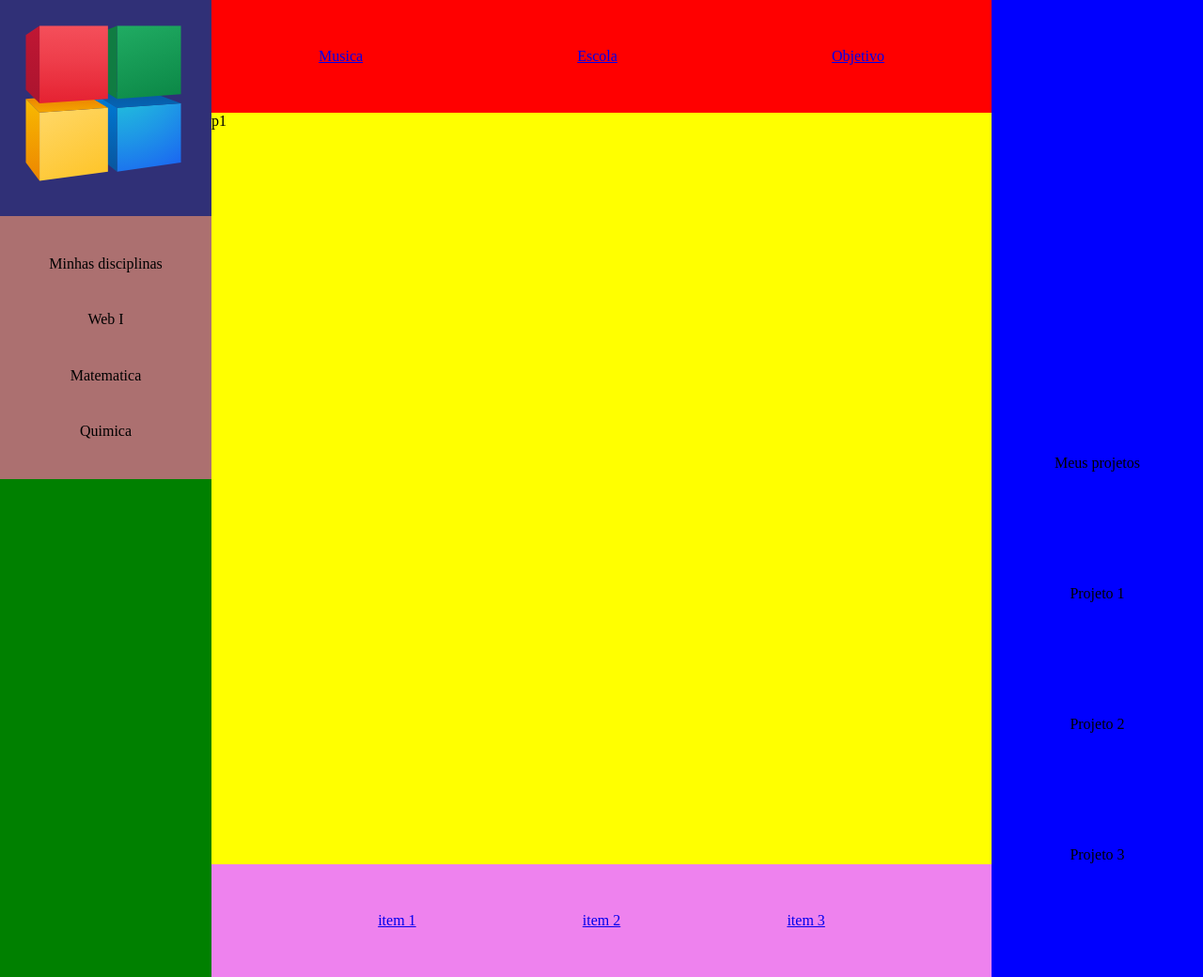
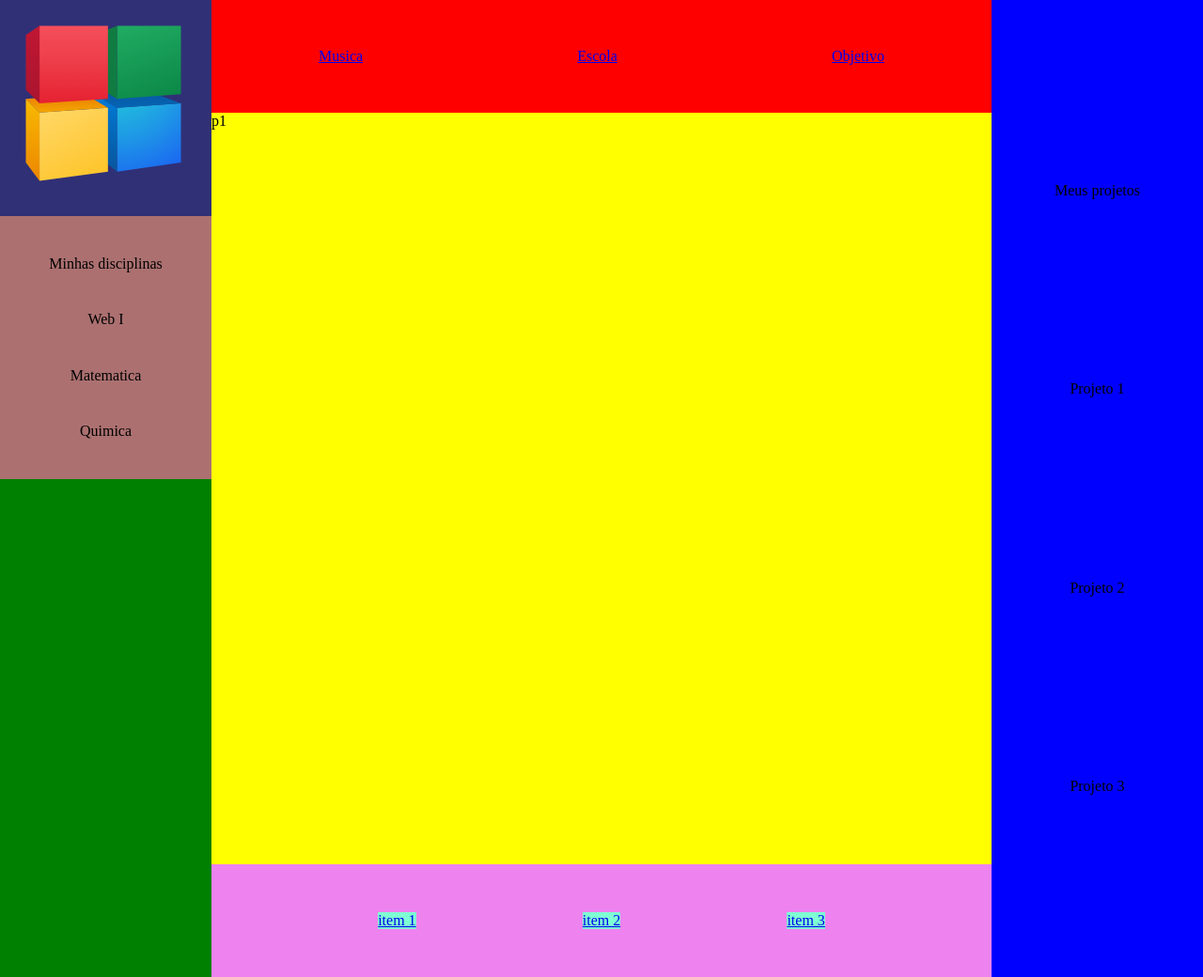
Before and after one commit to guilherme-nunes-x/sisa-aulas, a PHP site: page / in a window 1280 px wide. Shown: the whole page at 94% size. Run offline with PHP 8.4, Linux system fonts and the light colour scheme.

Commit message:
Add files via upload

```diff
--- a/templante-grid/index.css
+++ b/templante-grid/index.css
@@ -69,3 +69,23 @@
   width: 220px;
   height: 220px;
 }
+.box1 .a5 .a12{
+  background-color: aquamarine;
+  padding: px;
+}
+@media (max-width: 1000px){
+  .box1{
+    display: grid;
+    grid-template-areas: "a1"
+    "a2"
+    "a3"
+    "a4"
+    "a5";
+  grid-template-columns: auto;
+ }
+  .a5 {
+    display: flex;
+    flex-wrap: wrap;
+    text-align: center;
+  }
+}
--- a/templante-grid/index.html
+++ b/templante-grid/index.html
@@ -29,18 +29,15 @@
         <p>p1</p>
       </div>
       <div class="a4">
-        <div class="v1"></div>
-        <div class="v2"></div>
-        <div class="v3"></div>
         <p>Meus projetos</p>
         <p>Projeto 1</p>
         <p>Projeto 2</p>
         <p>Projeto 3</p>
       </div>
       <div class="a5">
-        <a href="#">item 1</a>
-        <a href="#">item 2</a>
-        <a href="#">item 3</a>
+        <div class="a12"><a href="#">item 1</a></div>
+        <div class="a12"><a href="#">item 2</a></div>
+        <div class="a12"><a href="#">item 3</a></div>
       </div>
     </div>
   </body>
```
